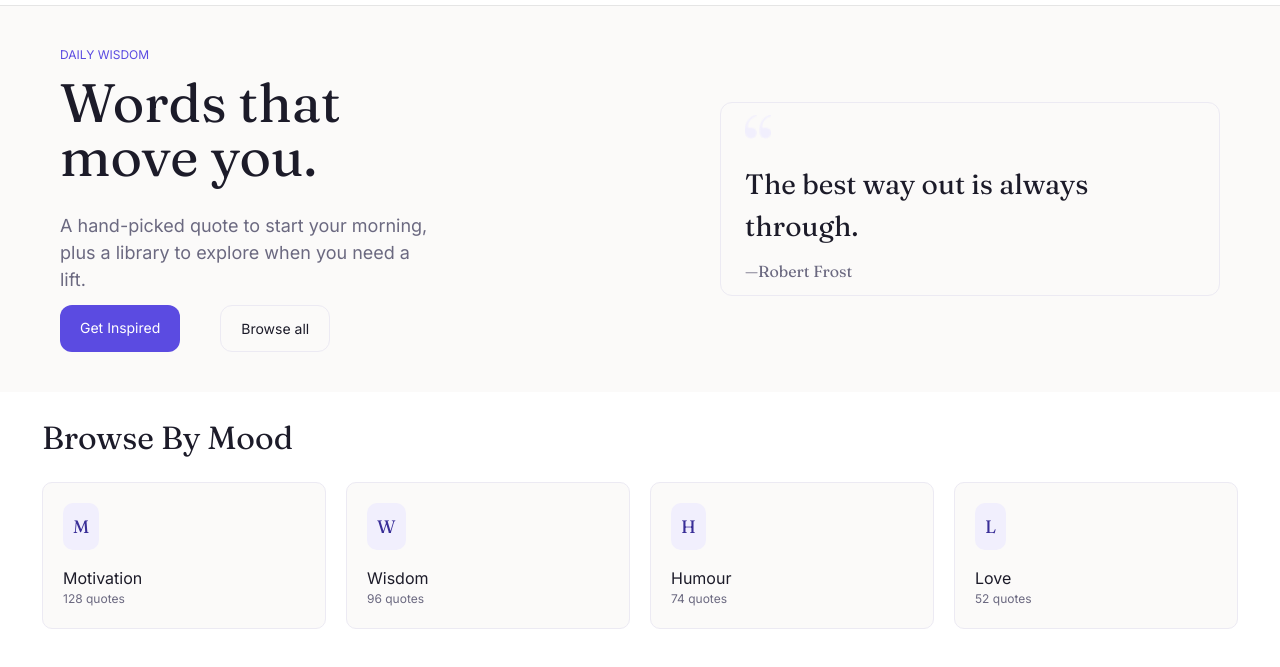
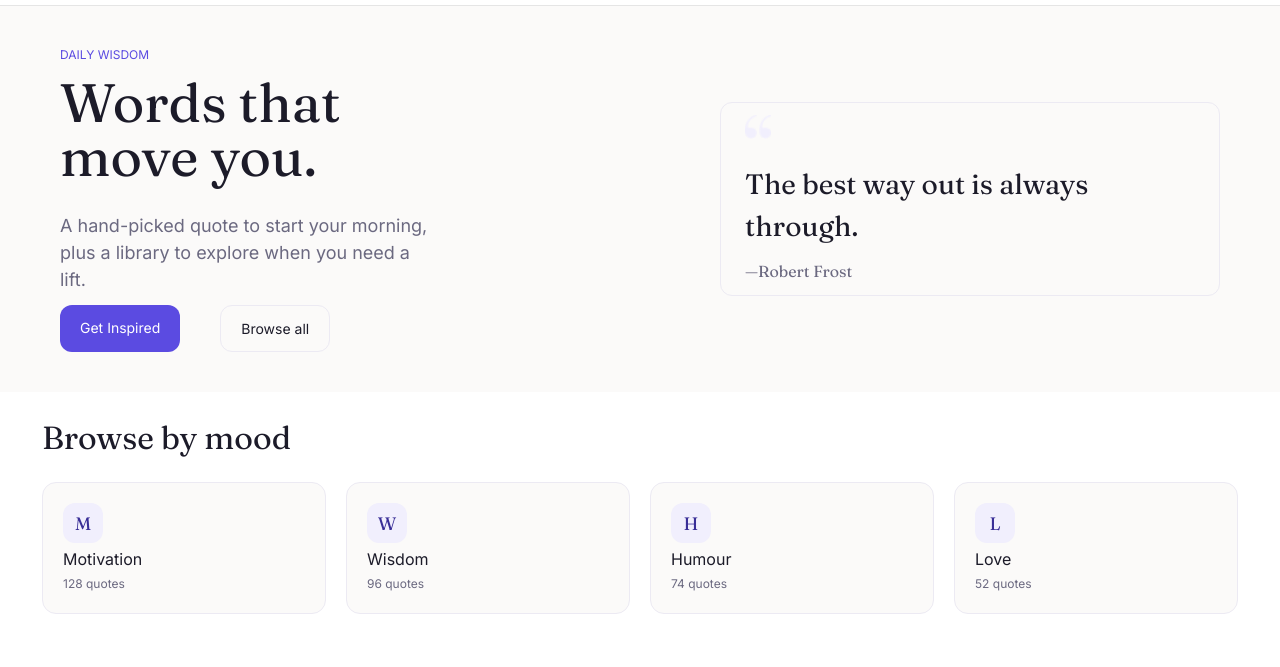
Before and after one commit to SMK-Projects-587/Surya-AS1, a website built with Vite: page src/index.html in a window 1280 px wide. Shown: the part 71-738 px from the top of the page. Built offline with nearby package versions, Linux system fonts and the light colour scheme.

Commit message:
[SP_AS1_03]:Fixes done for Final Approval

```diff
--- a/src/index.html
+++ b/src/index.html
@@ -61,7 +61,7 @@
       </section>
       <section class="browse">
         <div class="browse__container">
-          <h2 class="browse__heading">Browse By Mood</h2>
+          <h2 class="browse__heading">Browse by mood</h2>
           <div class="browse__box">
             <div class="browse__card">
               <span class="browse__card-icon">M</span>
--- a/src/scss/abstracts/_variables.scss
+++ b/src/scss/abstracts/_variables.scss
@@ -12,3 +12,4 @@ $quote-font-size: 1.6rem;
 $author-font-size: 1.2rem;
 $font-color-author: #6b6980;
 $color-border: #eceaf3;
+$icon-color: #392e97;
--- a/src/scss/layout/_grid.scss
+++ b/src/scss/layout/_grid.scss
@@ -151,14 +151,12 @@
 
 /* BROWSE-----SECTION */
 .browse {
-  width: 100%;
-  background-color: #ffffff;
+  background-color: $color-bg;
 
   &__container {
     display: flex;
     flex-direction: column;
     align-items: flex-start;
-    width: 100%;
     max-width: 1920px;
     padding: 2rem;
     margin: 0 auto;
@@ -169,44 +167,43 @@
     font-family: $font-brand;
     font-size: 2rem;
     font-weight: $font-weight;
-    color: #1c1b29;
+    color: $color-text-dark;
   }
 
   &__box {
     display: grid;
-    grid-template-columns: repeat(2, minmax(0, 1.6rem));
-    gap: 1rem;
+    grid-template-columns: repeat(2, minmax(0, 1fr));
+    gap: 1.2rem;
     width: 100%;
   }
 
   &__card {
     display: flex;
     flex-direction: column;
-    align-items: flex-start;
-    justify-content: space-around;
-    width: 100%;
+    gap: 0.4rem;
+    justify-content: space-between;
     padding: 2rem;
     font-weight: $font-weight;
     background: #fbfaf9;
-    border: 1px solid #eceaf3;
-    border-radius: 1rem;
+    border: 1px solid $color-border;
+    border-radius: 1.4rem;
   }
 
   &__card-icon {
     display: flex;
     align-items: center;
     justify-content: center;
-    padding: 1rem;
-    margin-bottom: 1.2rem;
+    width: 4rem;
+    height: 4rem;
     font-family: $font-brand;
     font-size: 1.8rem;
-    color: #392e97;
+    color: $icon-color;
     background-color: #f1effd;
-    border-radius: 1rem;
+    border-radius: 1.2rem;
   }
 
   &__card-name {
-    margin: 0.4rem 0 0 0;
+    margin: 0;
     font-family: $font-body;
     font-size: 1.6rem;
     color: $color-text-dark;
@@ -233,9 +230,5 @@
       grid-template-columns: repeat(4, 1fr);
       gap: 2rem;
     }
-
-    &__card {
-      width: 100%;
-    }
   }
 }
```
